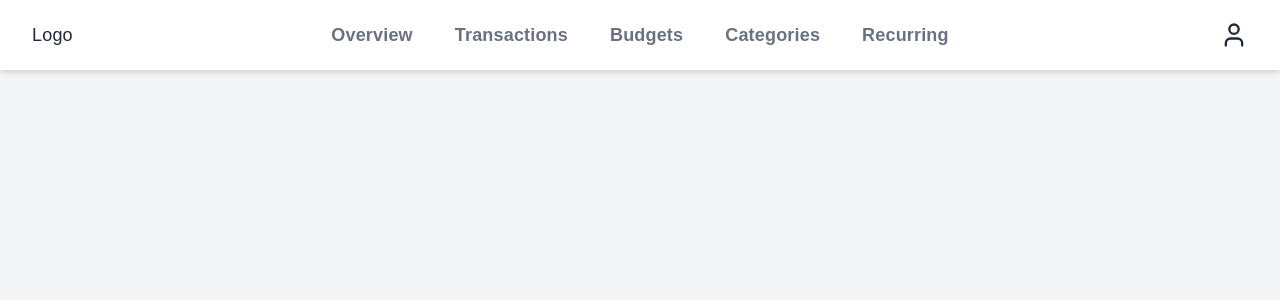
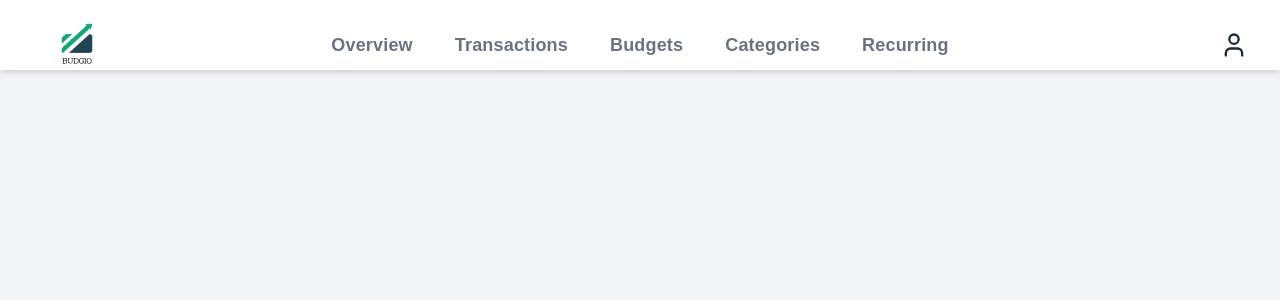
Before and after one commit to pogadoronald-ctrl/Budget-Tracker, a React (Vite) app: page / in a window 1280 px wide. Shown: the top 300 px of the page. Built offline with nearby package versions, Linux system fonts and the light colour scheme.

Commit message:
Added logo to header

```diff
--- a/src/app/components/Header.jsx
+++ b/src/app/components/Header.jsx
@@ -1,4 +1,5 @@
 import './Header.css'
+import logo from '../../assets/budgio-logo-w-title.svg'
 import { LuUser } from "react-icons/lu";
 
 
@@ -6,7 +7,9 @@ import { LuUser } from "react-icons/lu";
 function Header() {
     return (
         <header className="header shadow-md">
-            <div className="logo">Logo</div>
+            <div className="logo">
+                <img src={logo} alt="Budgio Logo" className="h-20 w-auto"/>
+            </div>
 
             <Pages />
 
```
